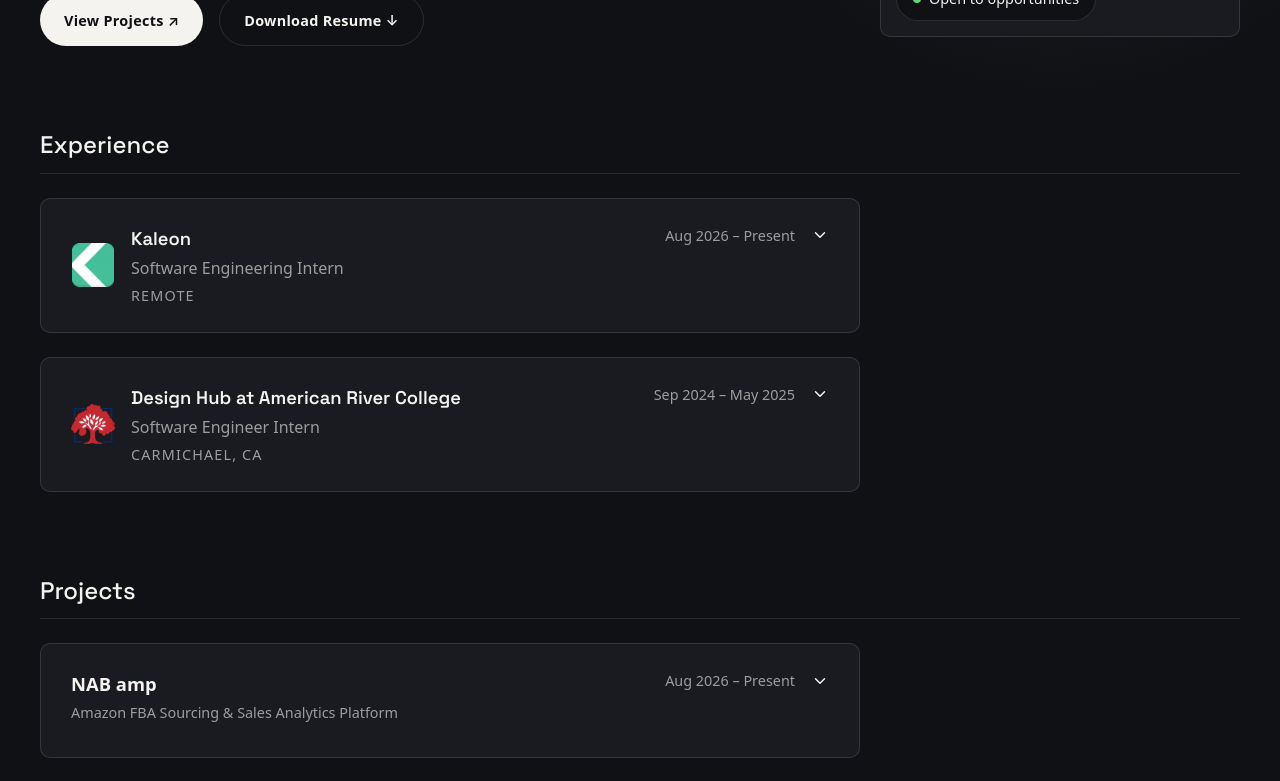
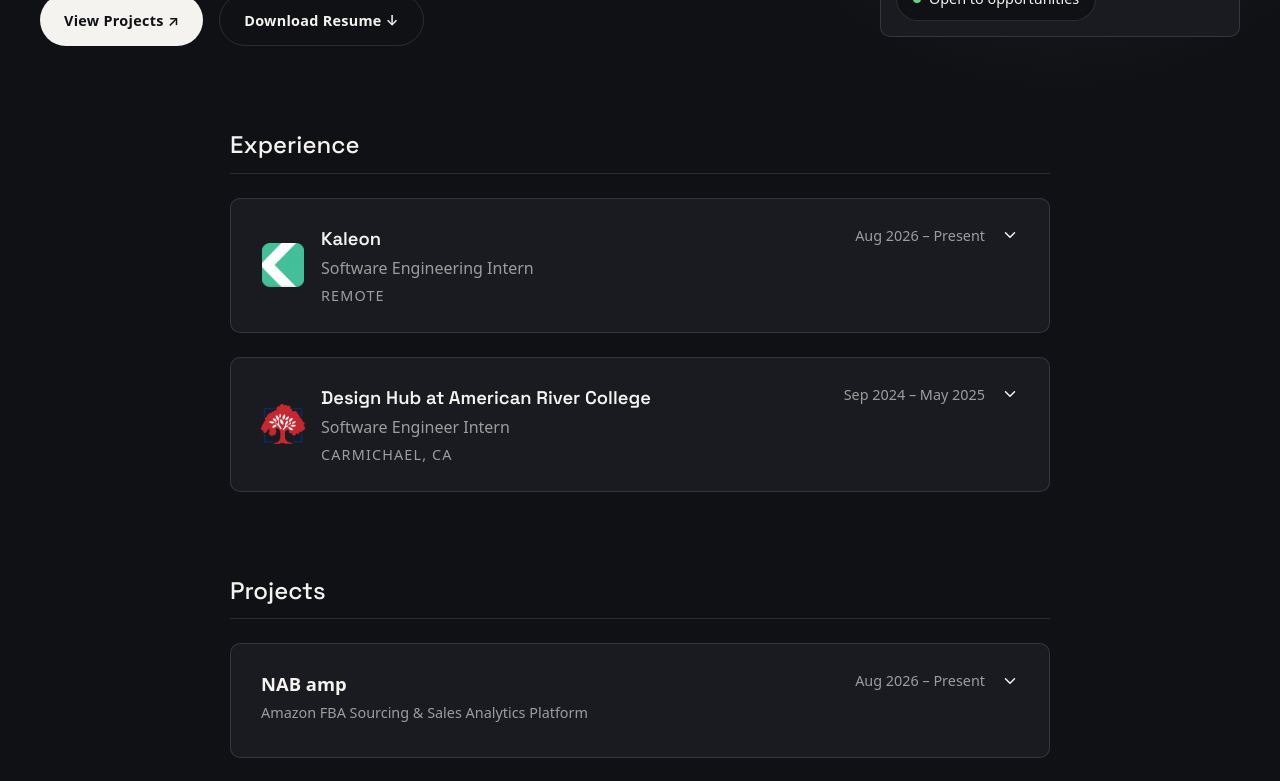
Before and after one commit to Natey17/nathanielyork.dev, a React (Vite) app: page / in a window 1280 px wide. Shown: the part 560-1341 px from the top of the page. Built offline with nearby package versions, Linux system fonts and the light colour scheme.

Commit message:
Center Experience and Projects sections on the page

```diff
--- a/src/components/Experience/Experience.module.css
+++ b/src/components/Experience/Experience.module.css
@@ -2,7 +2,6 @@
   display: flex;
   flex-direction: column;
   gap: var(--space-3);
-  max-width: 820px;
 }
 
 .item {
--- a/src/components/Projects/Projects.module.css
+++ b/src/components/Projects/Projects.module.css
@@ -2,7 +2,6 @@
   display: flex;
   flex-direction: column;
   gap: var(--space-3);
-  max-width: 820px;
 }
 
 .card {
--- a/src/components/Section/Section.module.css
+++ b/src/components/Section/Section.module.css
@@ -3,7 +3,7 @@
 }
 
 .inner {
-  max-width: var(--max-width);
+  max-width: 820px;
   margin-inline: auto;
 }
 
```
